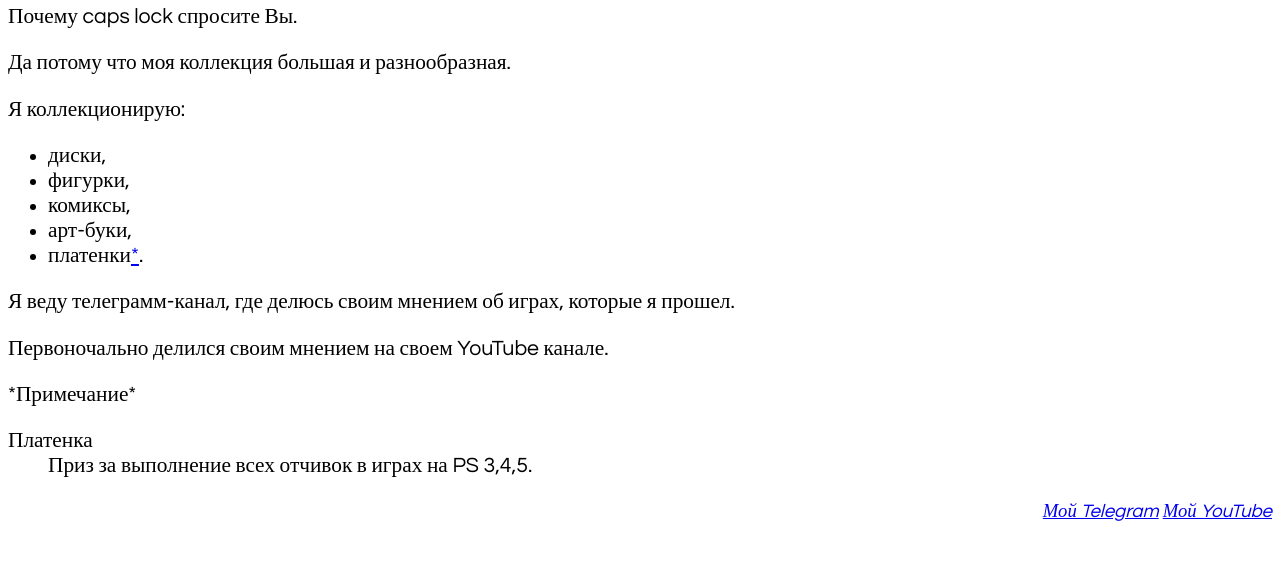
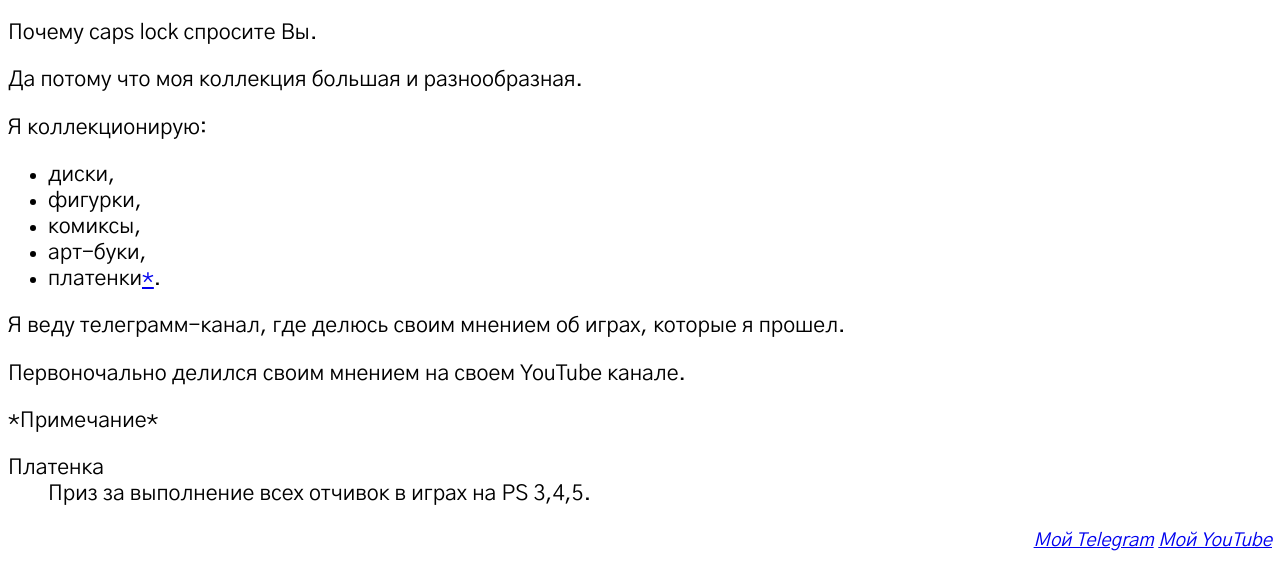
Before and after one commit to Anastasiia-Am/-collector-s-diary, a plain HTML site: page index.html in a window 1280 px wide. Shown: the part 637-1198 px from the top of the page. Before the commit the page ends 1167 px from the top, so only its background shows below. Drawn offline with Linux system fonts and the light colour scheme.

Commit message:
Update 2.1.css

```diff
--- a/st/2.1.css
+++ b/st/2.1.css
@@ -1,4 +1,4 @@
-body {font-family:Century Gothic;
+body {font-family: 'Gothic A1', sans-serif;
 	  color:black;
 }
 
```
